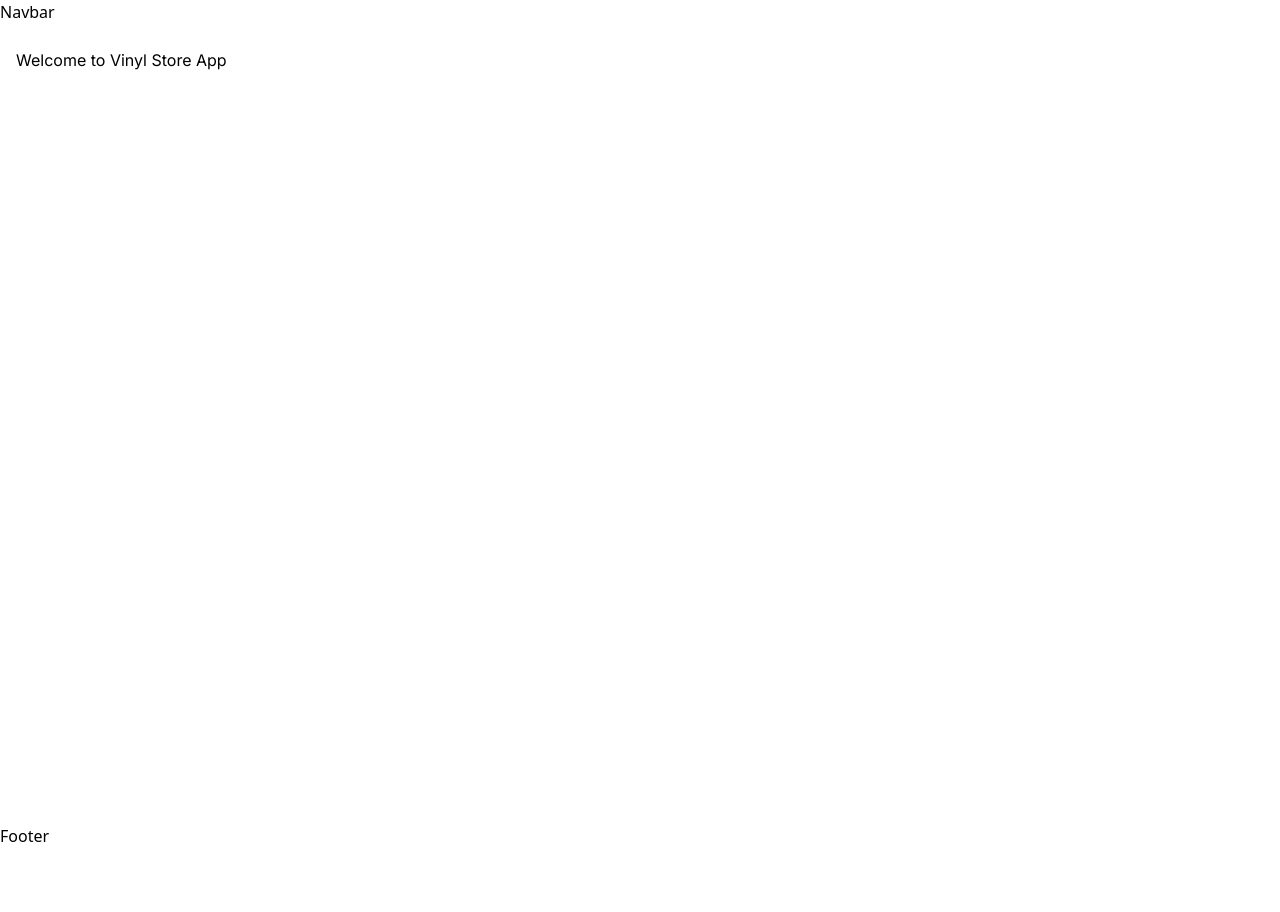
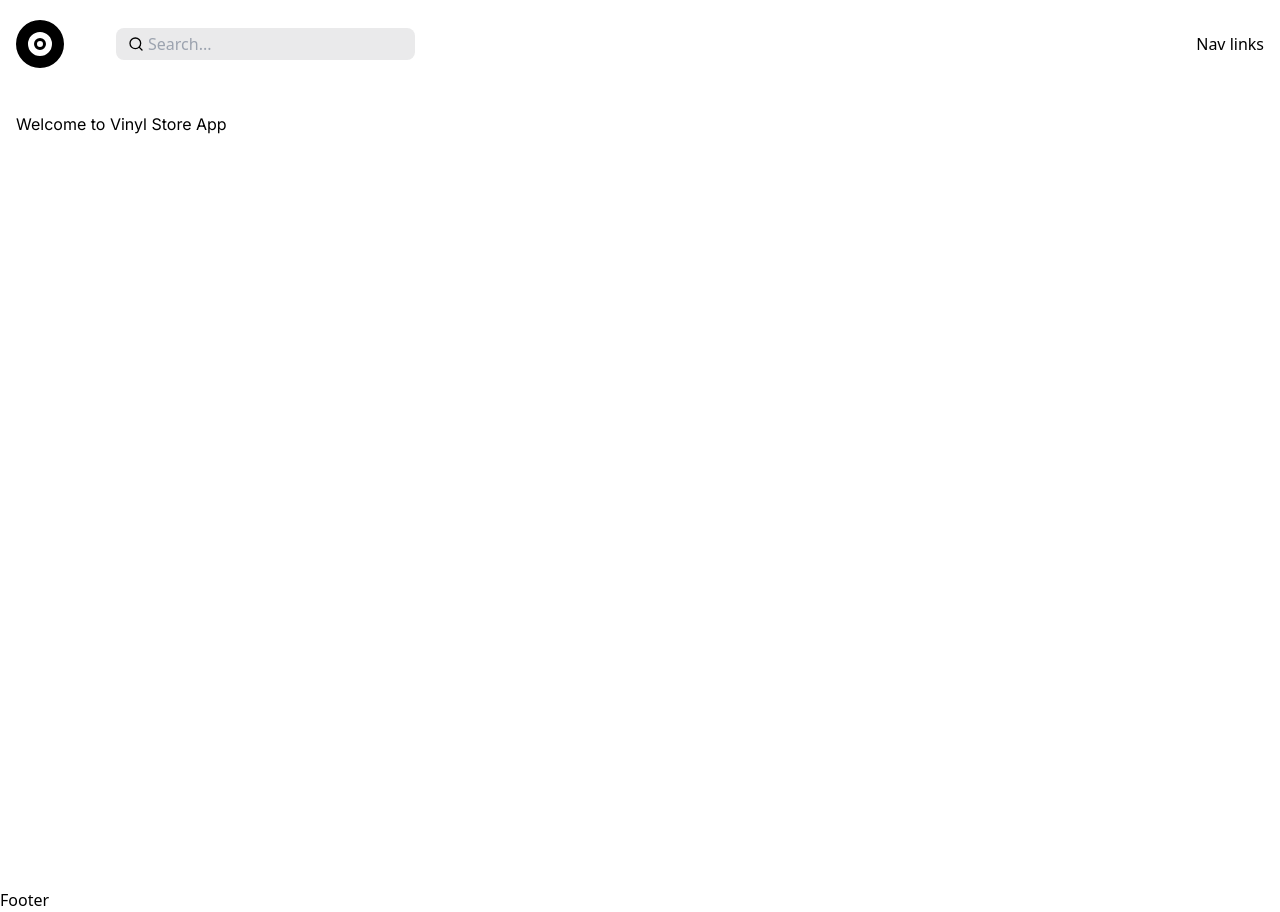
Before and after one commit to KrunoMirkovski/Vinil-Store-App, a React (Vite) app in the folder frontend/: page / in a window 1280 px wide. Before the commit the page ends 848 px from the top, so only its background shows below. Built offline with nearby package versions, Linux system fonts and the light colour scheme.

Commit message:
Configuring Navbar, Logo and Serchbar

```diff
--- a/frontend/package.json
+++ b/frontend/package.json
@@ -12,6 +12,7 @@
   "dependencies": {
     "react": "^18.3.1",
     "react-dom": "^18.3.1",
+    "react-icons": "^5.4.0",
     "react-router-dom": "^7.1.1"
   },
   "devDependencies": {
--- a/frontend/src/App.css
+++ b/frontend/src/App.css
@@ -1 +1,40 @@
-@import url('https://fonts.googleapis.com/css2?family=Inter:ital,opsz,wght@0,14..32,100..900;1,14..32,100..900&family=Lato:ital,wght@0,100;0,300;0,400;0,700;0,900;1,100;1,300;1,400;1,700;1,900&display=swap');
+@import url("https://fonts.googleapis.com/css2?family=Inter:ital,opsz,wght@0,14..32,100..900;1,14..32,100..900&family=Lato:ital,wght@0,100;0,300;0,400;0,700;0,900;1,100;1,300;1,400;1,700;1,900&display=swap");
+
+.swiper {
+  width: 100%;
+  height: 100%;
+}
+
+.swiper-slide {
+  background: #fff;
+  display: flex;
+  justify-content: center;
+  align-items: center;
+}
+
+.swiper-slide img {
+  display: block;
+  width: 100%;
+  height: 100%;
+  object-fit: cover;
+}
+
+.swiper-button-prev {
+  display: none !important;
+}
+.swiper-button-next {
+  @apply bg-white p-5 rounded-full z-50 shadow-md;
+}
+
+.swiper-button-prev:after,
+.swiper-button-next:after {
+  font-size: 16px !important;
+}
+
+.btn-primary {
+  @apply bg-primary  px-12 py-2 rounded-md text-base font-secondary font-bold hover:bg-secondary hover:text-white transition-all duration-200 cursor-pointer;
+}
+
+.html {
+  scroll-behavior: smooth;
+}
--- a/frontend/src/App.jsx
+++ b/frontend/src/App.jsx
@@ -1,12 +1,13 @@
 
 import { Outlet } from 'react-router-dom'
 import './App.css'
+import Navbar from './components/Navbar'
 
 function App() {
 
   return (
     <>
-    <nav>Navbar</nav>
+    <Navbar/>
     <main className='min-h-screen max-w-screen-2x1 mx-auto px-4 py-6 font-primary'>
     <Outlet/>
     </main>
--- /dev/null
+++ b/frontend/src/components/Navbar.jsx
@@ -0,0 +1,29 @@
+import { Link } from "react-router-dom"
+import { BsFillVinylFill } from "react-icons/bs";
+import { FiSearch } from "react-icons/fi";
+
+const Navbar = () => {
+  return (
+   <header className="max-w-screen-xl mx-auto px-4 py-5">
+    <nav className="flex justify-between items-center">
+      {/*left_div*/}
+      <div className="flex items-center md:12 gap-12">
+        <Link to='/'>
+        <BsFillVinylFill className="size-12"/>
+        </Link>
+
+        <div className="relative sm:w-70 w-50 space-x-1">
+        <FiSearch  className="absolute inline-block left-4 inset-y-2"/>
+        <input type="text" placeholder="Search..." className="bg-[#EAEAEB] w-full py-1 md:px-8 px-8 rounded-lg focus:outline-none"/>
+        </div>
+
+      </div>
+
+      {/*right_div*/}
+      <div>Nav links</div>
+    </nav>
+   </header>
+  )
+}
+
+export default Navbar
```
Also changed, not shown: 1 other file (tests, documents, lock files or other folders).
